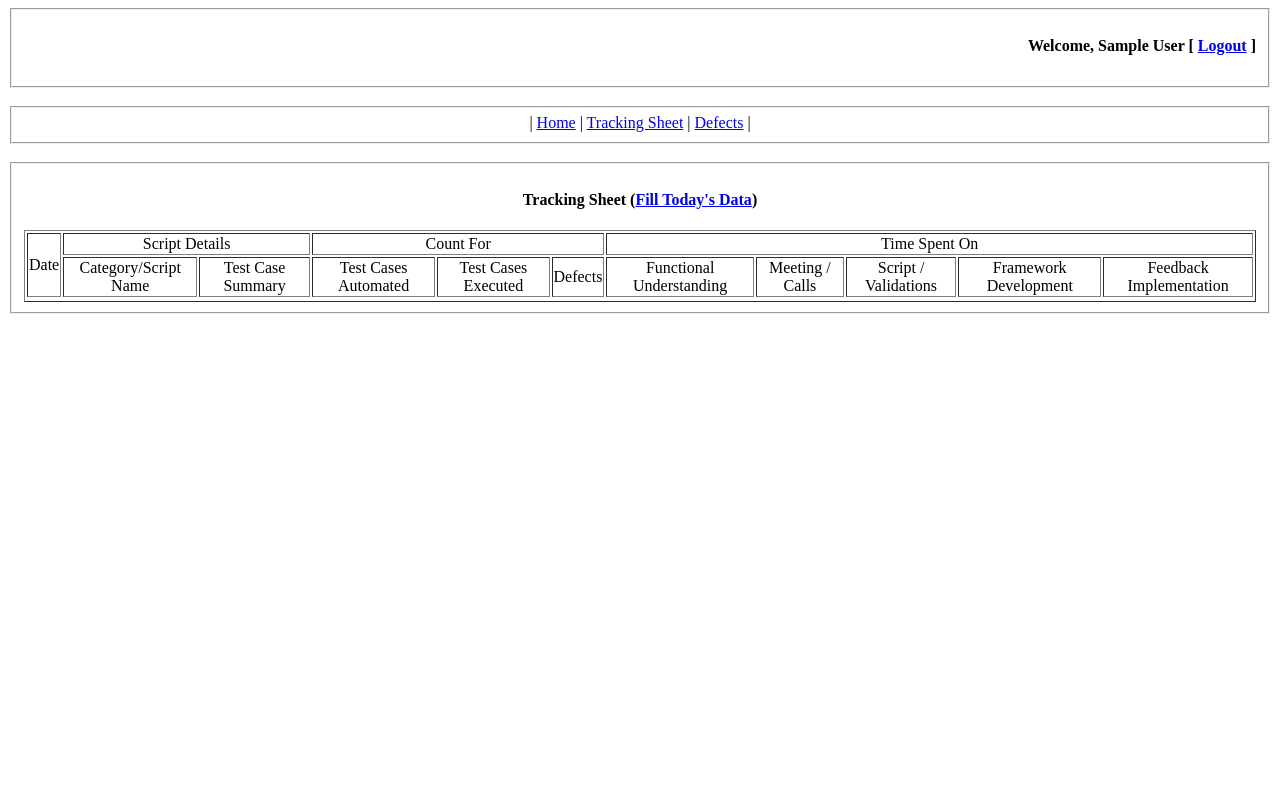
After one commit to khurana724/thor, a PHP site: page /tracking_sheet.php in a window 1280 px wide. The commit adds this page. Run offline with PHP 8.4, Linux system fonts and the light colour scheme; the visitor is signed in with stand-in values (Sample User, id 1).

Commit message:
Tracking Sheet Update

```diff
--- a/home.php
+++ b/home.php
@@ -9,11 +9,7 @@ include 'config.inc';
 		</fieldset>
 		<br>
 		<fieldset>
-			<center>
-				| <a href='home.php'>Home</a>
-				| <a href='status_sheet.php'>Status Sheet</a> | <a href='hours.php'>Hours Tracking</a> | <a href='defects.php'>Defects</a>
-				| <a href='tracking_sheet.php'>Tracking Sheet</a> | <a href='framework_new_methods.php'> New Methods for Framework</a> |
-			</center>
+			<?php include 'templates/links.html' ?>
 		</fieldset>
 		<br>
 		<fieldset>
--- /dev/null
+++ b/templates/links.html
@@ -0,0 +1,3 @@
+<center>
+	| <a href='home.php'>Home</a> | <a href='tracking_sheet.php'>Tracking Sheet</a> | <a href='defects.php'>Defects</a> |
+</center>
--- /dev/null
+++ b/tracking_sheet.php
@@ -0,0 +1,32 @@
+<?php
+include 'config.inc';
+?>
+<html>
+	<title>THOR :: AUTO (Tracking Sheet)</title>
+	<body>
+		<fieldset>
+			<h4 align='right'>Welcome, <?php echo $_SESSION['name'] ?> [ <a href='logout.php'>Logout</a> ]</h4>
+		</fieldset>
+		<br>
+		<fieldset>
+			<?php include 'templates/links.html' ?>
+		</fieldset>
+		<br>
+		<fieldset>
+			<h4 align = 'center'>Tracking Sheet (<a href = "tracking_data.php?member=<?php echo $_SESSION['name'] ?>">Fill Today's Data</a>)</h4>
+			<table align='center' border=1>
+				<tr align='center'>
+				<td rowspan=2>Date</td><td colspan=2>Script Details</td><td colspan=3>Count For</td><td colspan=5>Time Spent On</td>
+				</tr>
+				<tr align='center'>
+					<td>Category/Script Name</td><td>Test Case Summary</td><td>Test Cases Automated</td>
+					<td>Test Cases Executed</td><td>Defects</td><td>Functional Understanding</td><td>Meeting / Calls</td>
+					<td>Script / Validations</td><td>Framework Development</td><td>Feedback Implementation</td>
+				</tr>
+				<tr>
+
+				</tr>
+			</table>
+		</fieldset>
+	</body>
+</html>
```
